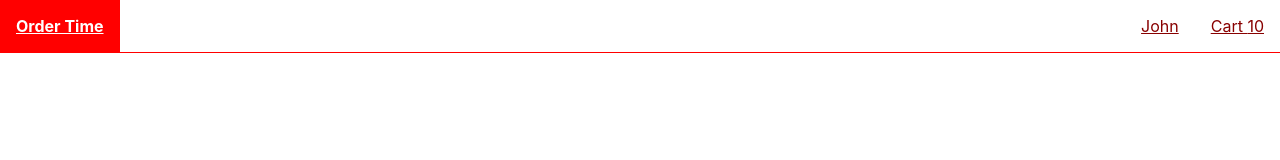
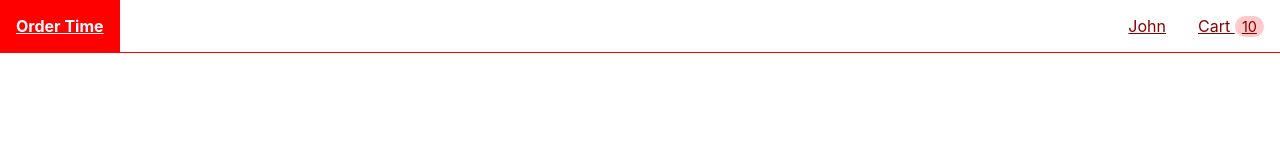
Before and after one commit to andrewwinke123/food-delivery-app, a React (Create React App) app in the folder frontend/: page / in a window 1280 px wide. Shown: the top 160 px of the page. Built offline with nearby package versions, Linux system fonts and the light colour scheme.

Commit message:
styling up the cart count a little bit more to make it stand out

```diff
--- a/frontend/src/components/Header/Header.js
+++ b/frontend/src/components/Header/Header.js
@@ -36,7 +36,7 @@ export default function Header() {
 
             <li>
               <Link to='/cart'>
-                Cart {cart.totalCount > 0 && <span>{cart.totalCount}</span>}
+                Cart {cart.totalCount > 0 && <span className={classes.cart_count}>{cart.totalCount}</span>}
               </Link>
             </li>
           </ul>
--- a/frontend/src/components/Header/header.module.css
+++ b/frontend/src/components/Header/header.module.css
@@ -50,3 +50,10 @@
 .menu_container:hover .menu {
   display: block;
 }
+
+.cart_count {
+  background-color: rgb(255, 201, 201);
+  padding: 0.1rem 0.45rem;
+  border-radius: 100rem;
+  font-size: 0.9rem;
+}
```
